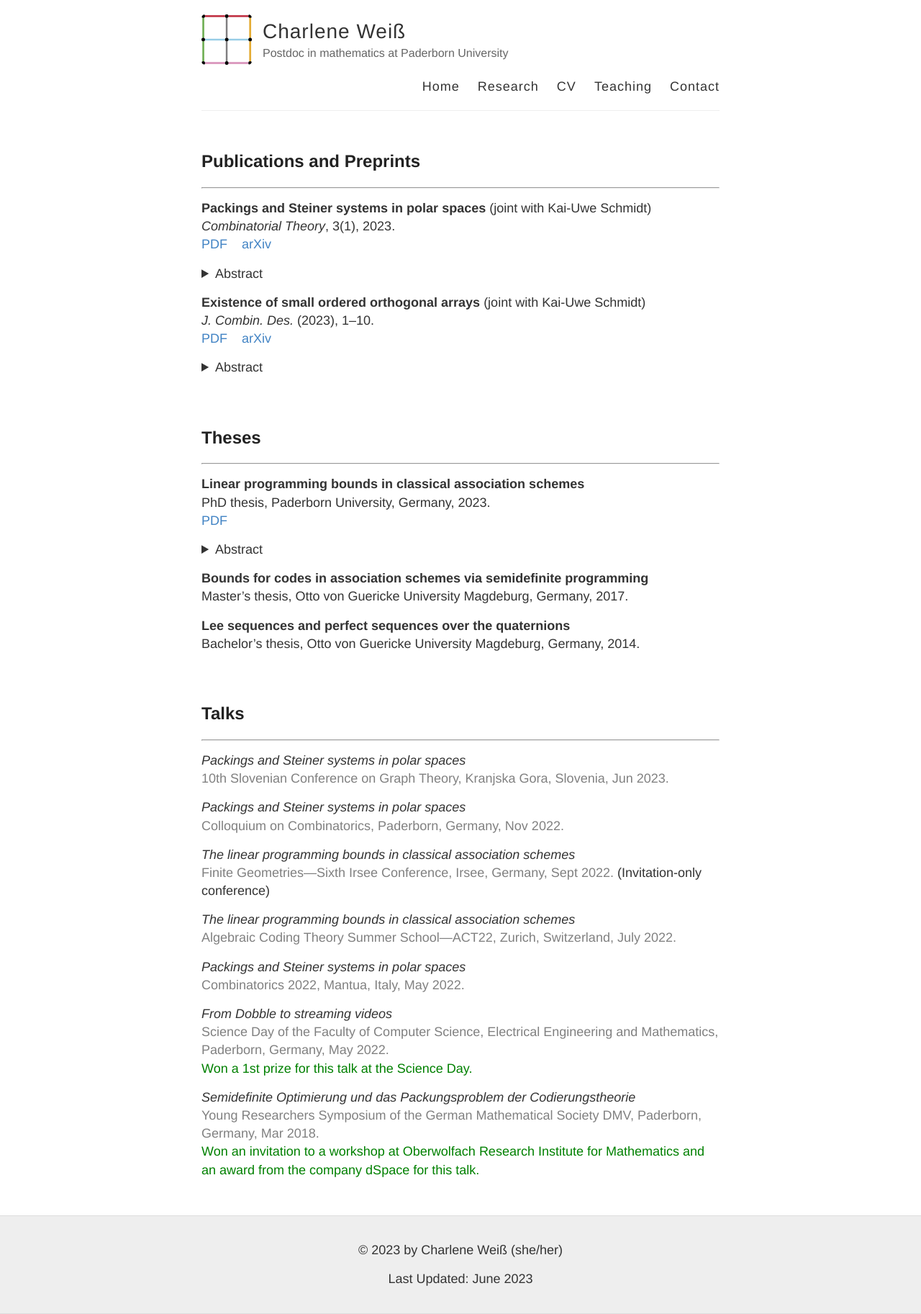
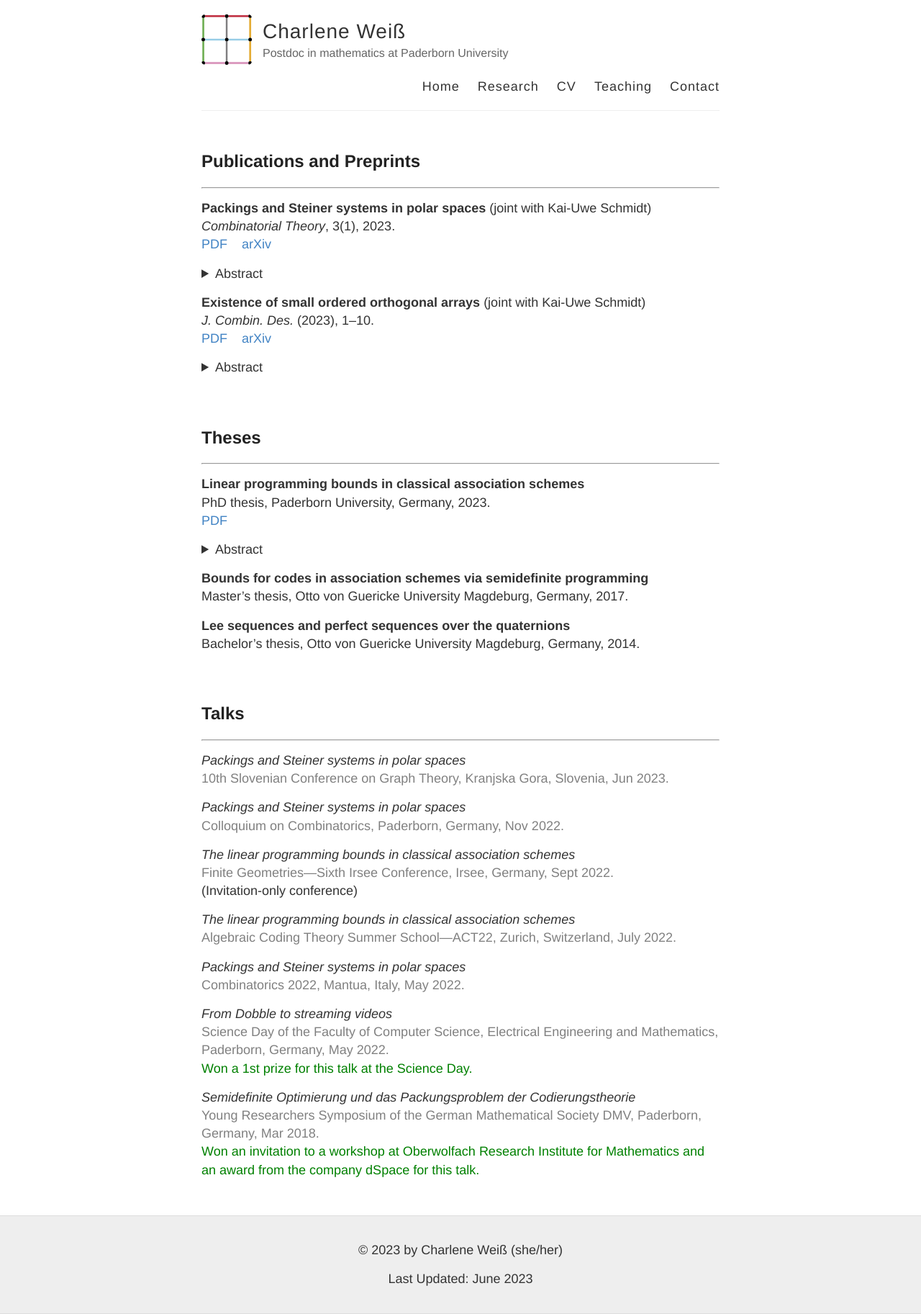
Before and after one commit to charleneweiss/charleneweiss.github.io, a Jekyll site: the page built from research.md, in a window 1280 px wide. Shown: the whole page at 72% size. Built offline with Jekyll 4.4.1, drawn with Linux system fonts in a browser that asks for light colours.

Commit message:
Update research.md

```diff
--- a/research.md
+++ b/research.md
@@ -64,7 +64,7 @@ ____
   <span style="color:gray">Colloquium on Combinatorics, Paderborn, Germany, Nov 2022.</span>
 
 *The linear programming bounds in classical association schemes*\
-  <span style="color:gray">Finite Geometries---Sixth Irsee Conference, Irsee, Germany, Sept 2022.</span>
+  <span style="color:gray">Finite Geometries---Sixth Irsee Conference, Irsee, Germany, Sept 2022.</span>\
   (Invitation-only conference)
 
 *The linear programming bounds in classical association schemes*\
```
